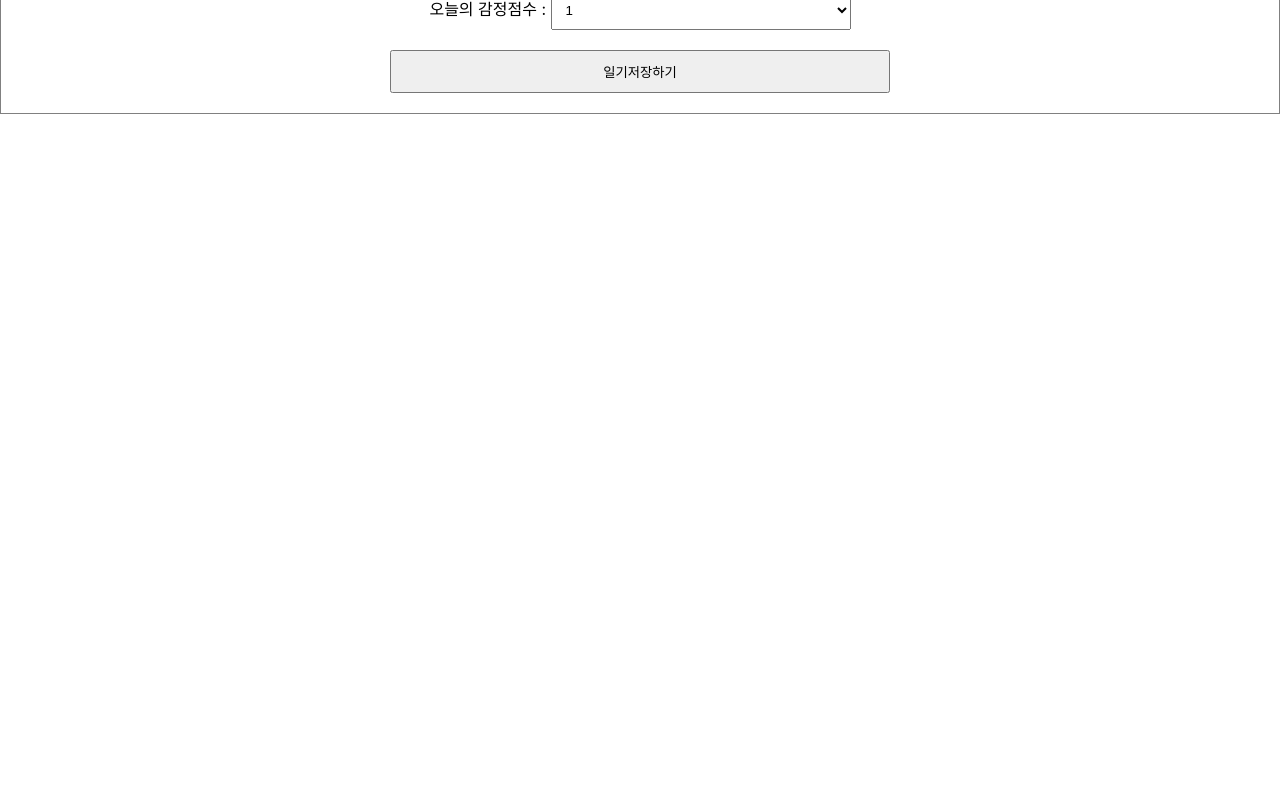
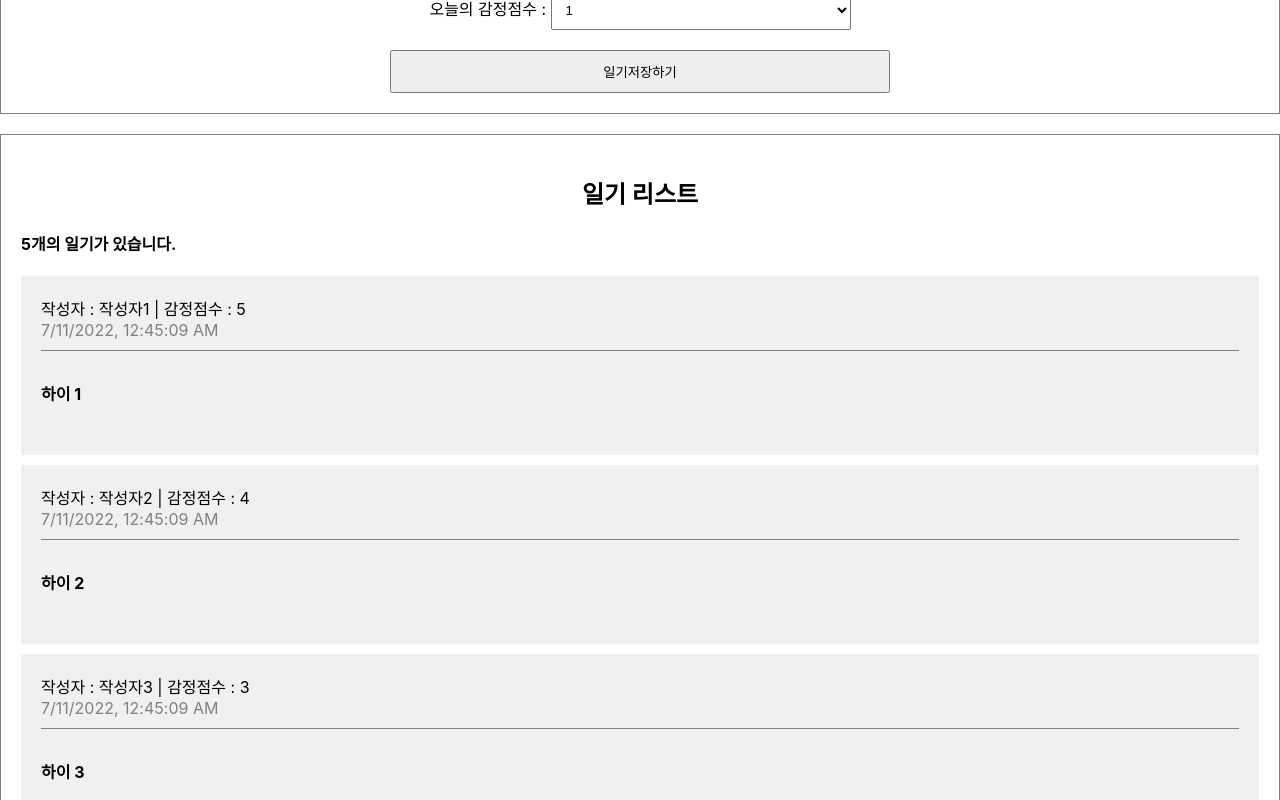
Before and after one commit to sol0503/make_diary, a React (Create React App) app: page / in a window 1280 px wide. Shown: the part 360-1160 px from the top of the page. Before the commit the page ends 800 px from the top, so only its background shows below. Built offline with nearby package versions, Linux system fonts and the light colour scheme.

Commit message:
리스트 폼 만들기

```diff
--- a/src/App.css
+++ b/src/App.css
@@ -1,27 +1,61 @@
-.DiaryEditor{
-  border: 1px,solid gray;
+.DiaryEditor {
+  border: 1px, solid gray;
   text-align: center;
   padding: 20px;
 }
 .DiaryEditor input,
-textarea{
+textarea {
   margin-bottom: 20px;
   width: 500px;
   padding: 10px;
 }
 
-.DiaryEditor textarea{
+.DiaryEditor textarea {
   height: 150px;
 }
 
-.DiaryEditor select{
+.DiaryEditor select {
   width: 300px;
   padding: 10px;
   margin-bottom: 20px;
 }
 
-.DiaryEditor button{
+.DiaryEditor button {
   width: 500px;
   padding: 10px;
   cursor: pointer;
 }
+
+/*List*/
+.DiaryList {
+  border: 1px solid gray;
+  padding: 20px;
+  margin-top: 20px;
+}
+
+.DiaryList h2 {
+  text-align: center;
+}
+
+/* Itme */
+.DiaryItem {
+  background-color: rgb(240, 240, 240);
+  margin-bottom: 10px;
+  padding: 20px;
+}
+
+.DiaryItem .info {
+  border-bottom: 1px solid gray;
+  padding-bottom: 10px;
+  margin-bottom: 10px;
+}
+
+.DiaryItem .date {
+  color: gray;
+}
+
+.DiaryItem .content {
+  font-weight: bold;
+  margin-bottom: 30px;
+  margin-top: 30px;
+}
--- a/src/App.js
+++ b/src/App.js
@@ -1,11 +1,50 @@
+import React, { useState, useEffect } from "react";
+import "./App.css";
+import DiaryEditor from "./DiaryEditor";
+import DiaryList from "./DiaryList";
 
-import './App.css';
-import DiaryEditor from './DiaryEditor';
-
+const dummyList = [
+  {
+    id: 1,
+    author: "작성자1",
+    content: "하이 1",
+    emotion: 5,
+    create_date: new Date().getTime(),
+  },
+  {
+    id: 2,
+    author: "작성자2",
+    content: "하이 2",
+    emotion: 4,
+    create_date: new Date().getTime(),
+  },
+  {
+    id: 3,
+    author: "작성자3",
+    content: "하이 3",
+    emotion: 3,
+    create_date: new Date().getTime(),
+  },
+  {
+    id: 4,
+    author: "작성자4",
+    content: "하이 4",
+    emotion: 2,
+    create_date: new Date().getTime(),
+  },
+  {
+    id: 5,
+    author: "작성자5",
+    content: "하이 5",
+    emotion: 1,
+    create_date: new Date().getTime(),
+  },
+];
 function App() {
   return (
     <div className="App">
-      <DiaryEditor/>
+      <DiaryEditor />
+      <DiaryList diaryList={dummyList} />
     </div>
   );
 }
--- /dev/null
+++ b/src/DiaryItem.js
@@ -0,0 +1,16 @@
+const DiaryItem = ({ author, content, create_date, emotion, id }) => {
+  return (
+    <div className="DiaryItem">
+      <div className="info">
+        <span>
+          작성자 : {author} | 감정점수 : {emotion}
+        </span>
+        <br />
+        <span className="date">{new Date(create_date).toLocaleString()}</span>
+      </div>
+      <div className="content">{content}</div>
+    </div>
+  );
+};
+
+export default DiaryItem;
--- /dev/null
+++ b/src/DiaryList.js
@@ -0,0 +1,20 @@
+import DiaryItem from "./DiaryItem.js";
+
+const DiaryList = ({ diaryList }) => {
+  return (
+    <div className="DiaryList">
+      <h2>일기 리스트</h2>
+      <h4>{diaryList.length}개의 일기가 있습니다.</h4>
+      <div>
+        {diaryList.map((it) => (
+          <DiaryItem key={it.id} {...it} />
+        ))}
+      </div>
+    </div>
+  );
+};
+
+DiaryList.defaultProps = {
+  diaryList: [],
+};
+export default DiaryList;
```
